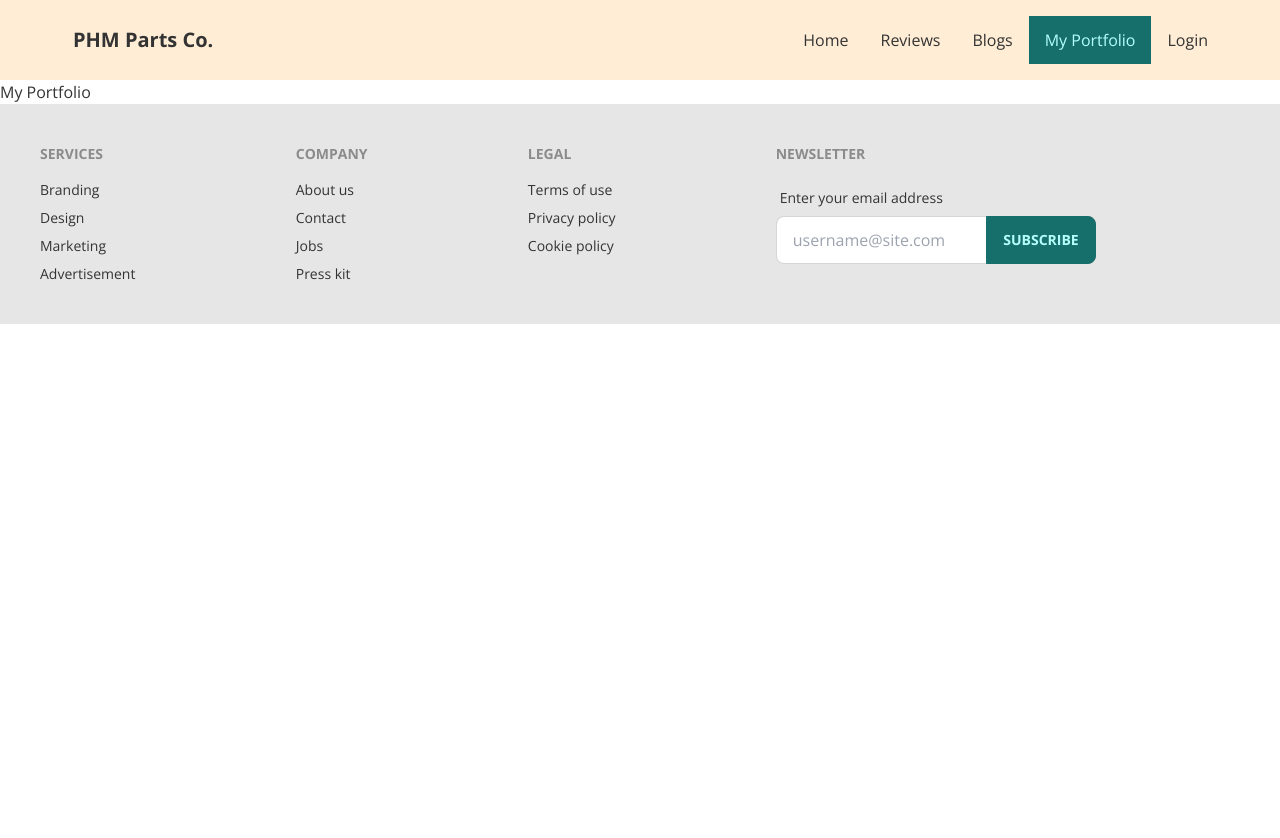
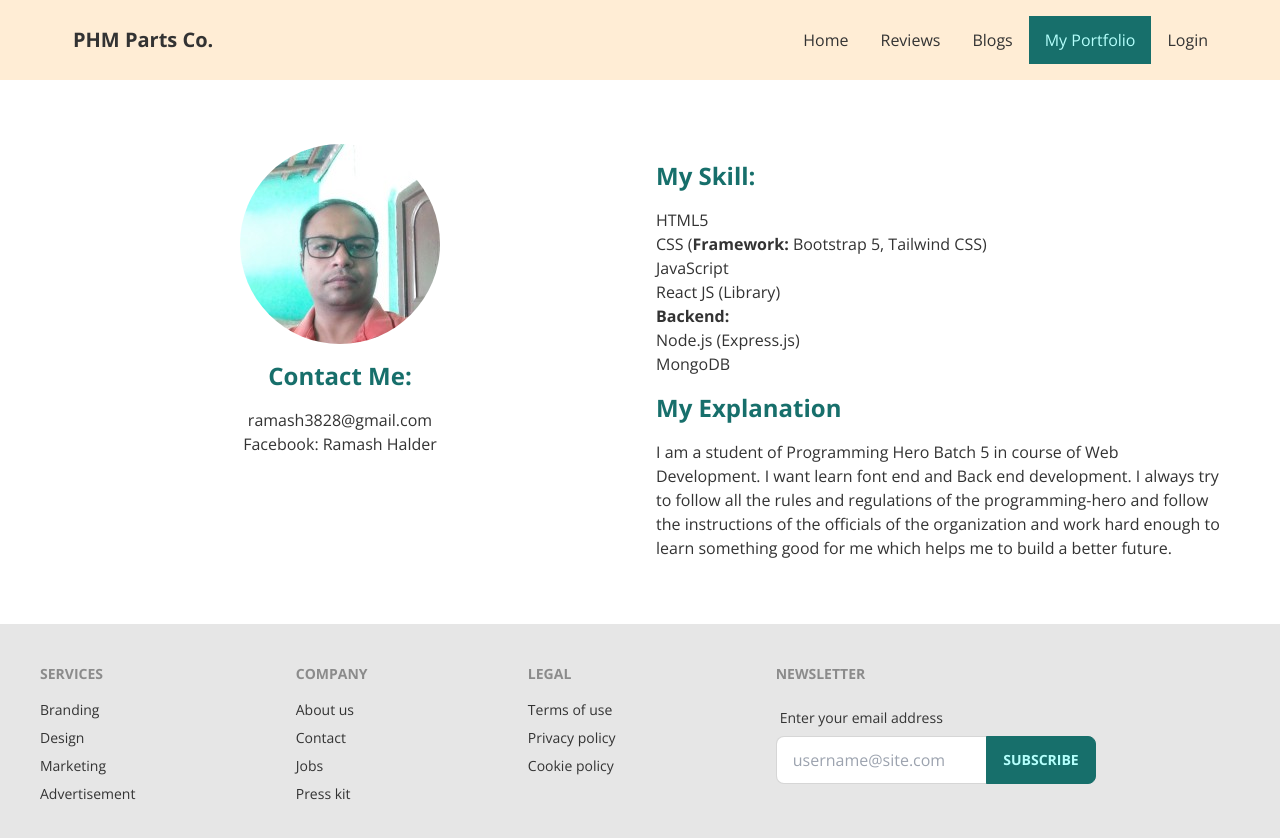
Before and after one commit to Ramash3828/motorcycle-parts-menfecturer-client, a React (Create React App) app: page /myportfolio in a window 1280 px wide. Shown: the top 838 px of the page. Before the commit the page ends 800 px from the top, so only its background shows below. Built offline with nearby package versions, Linux system fonts and the light colour scheme.

Commit message:
portfolio page done

```diff
--- a/src/Pages/MyPortfolio.js
+++ b/src/Pages/MyPortfolio.js
@@ -1,9 +1,64 @@
 import React from "react";
+import profilePic from "../images/ramash.jfif";
 
 const MyPortfolio = () => {
     return (
-        <div>
-            <h2>My Portfolio</h2>
+        <div className="py-11">
+            <div className="container py-5 grid grid-cols-1 md:grid-cols-2 gap-8">
+                <div className="text-center">
+                    <div className="rounded-full flex items-center justify-center w-full">
+                        <img
+                            className="image-full rounded-full mx-auto"
+                            src={profilePic}
+                            alt=""
+                        />
+                    </div>
+                    <h4 className="text-primary text-2xl font-bold my-4">
+                        Contact Me:
+                    </h4>
+                    <p>ramash3828@gmail.com</p>
+                    <p>Facebook: Ramash Halder</p>
+                </div>
+                <div className="">
+                    <div className="skill text-left">
+                        <h4 className="text-primary text-2xl font-bold my-4">
+                            My Skill:
+                        </h4>
+                        <ul>
+                            <li>HTML5</li>
+                            <li>
+                                CSS (<strong>Framework:</strong> Bootstrap 5,
+                                Tailwind CSS)
+                            </li>
+                            <li>JavaScript</li>
+                            <li>React JS (Library)</li>
+                            <li>
+                                {" "}
+                                <strong>Backend:</strong>
+                                <ul>
+                                    <li>Node.js (Express.js)</li>
+                                    <li>MongoDB</li>
+                                </ul>
+                            </li>
+                        </ul>
+                    </div>
+
+                    <div className="aboutMe text-left">
+                        <h4 className="text-primary text-2xl font-bold my-4">
+                            My Explanation
+                        </h4>
+                        <p>
+                            I am a student of Programming Hero Batch 5 in course
+                            of Web Development. I want learn font end and Back
+                            end development. I always try to follow all the
+                            rules and regulations of the programming-hero and
+                            follow the instructions of the officials of the
+                            organization and work hard enough to learn something
+                            good for me which helps me to build a better future.
+                        </p>
+                    </div>
+                </div>
+            </div>
         </div>
     );
 };
```
Also changed, not shown: src/images/ramash.jfif (added).
